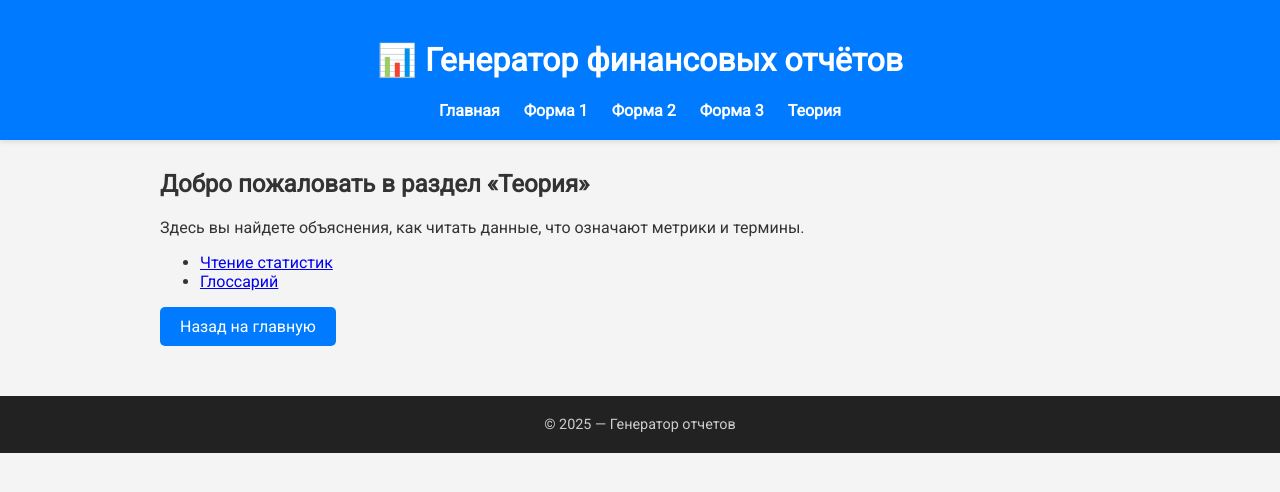
After one commit to mishadvor/ProjectSite, a Django app: template theory/templates/theory/index.html in a window 1280 px wide. The commit adds this page. Shown: the top 492 px of the page. Run offline with Django 5.2, Linux system fonts and the light colour scheme; the template is opened without the code that fills it, so the values that code supplies are empty.

Commit message:
Добавлен раздел 'Теория' и обновлено меню в base.html

```diff
--- a/home/templates/home/index.html
+++ b/home/templates/home/index.html
@@ -94,5 +94,10 @@
         <p>Генерация отчётов по регионам</p>
         <a href="{% url 'forms_app:form3' %}" class="btn">Перейти к форме 3</a>
     </div>
+    <div class="card">
+    <h3>Теория</h3>
+    <p>Объяснение метрик, графиков и терминов</p>
+    <a href="{% url 'theory_index' %}" class="btn">Перейти к теории</a>
+    </div>
 </div>
 {% endblock %}
--- a/mysite/settings.py
+++ b/mysite/settings.py
@@ -40,6 +40,7 @@ INSTALLED_APPS = [
     # Мое приложение
     "home",
     "forms_app",
+    "theory",
 ]
 
 MIDDLEWARE = [
--- a/mysite/urls.py
+++ b/mysite/urls.py
@@ -10,4 +10,5 @@ urlpatterns = [
     path("admin/", admin.site.urls),
     path("", include("home.urls")),  # ← Эта строка важна!
     path("", include("forms_app.urls")),
+    path("theory/", include("theory.urls")),
 ]
--- a/templates/base.html
+++ b/templates/base.html
@@ -78,6 +78,7 @@
     <a href="{% url 'forms_app:form1' %}">Форма 1</a>
     <a href="{% url 'forms_app:form2' %}">Форма 2</a>
     <a href="{% url 'forms_app:form3' %}">Форма 3</a>
+    <a href="{% url 'theory_index' %}" class="btn-theory">Теория</a>
 </nav>
 </header>
 
--- /dev/null
+++ b/theory/templates/theory/index.html
@@ -0,0 +1,17 @@
+{% extends "base.html" %}
+
+{% block title %}
+Теория
+{% endblock %}
+
+{% block content %}
+<h2>Добро пожаловать в раздел «Теория»</h2>
+<p>Здесь вы найдете объяснения, как читать данные, что означают метрики и термины.</p>
+
+<ul>
+    <li><a href="{% url 'reading_stats' %}">Чтение статистик</a></li>
+    <li><a href="{% url 'glossary' %}">Глоссарий</a></li>
+</ul>
+
+<a href="{% url 'home:home' %}" class="btn">Назад на главную</a>
+{% endblock %}
```
Also changed, not shown: theory/templates/theory/glossary.html (added, +17 -0 lines), theory/templates/theory/reading_stats.html (added, +12 -0 lines), theory/urls.py (added, +9 -0 lines), theory/views.py (added, +14 -0 lines), theory/__init__.py (added).
